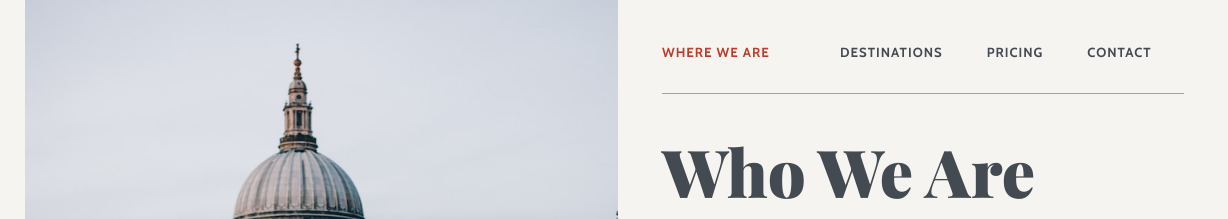
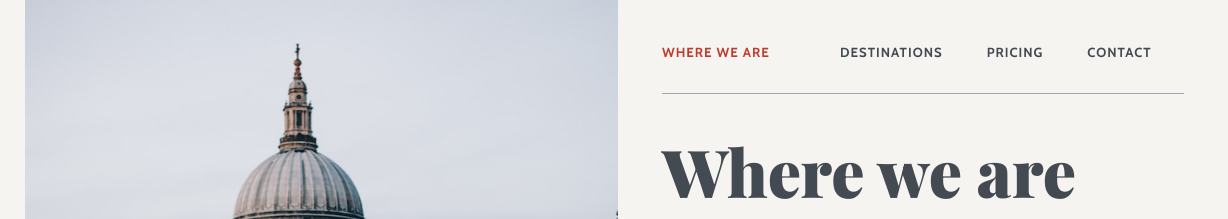
Before and after one commit to sangam790/webserver, a website: page index.html in a window 1280 px wide. Shown: the top 219 px of the page, 52-1280 px from the left. Drawn offline with nearby package versions, Linux system fonts and the light colour scheme.

Commit message:
Index file edited2time

```diff
--- a/index.html
+++ b/index.html
@@ -81,7 +81,7 @@
             </nav>
             <!-- Page Content -->
             <main class="content pt2 pb2">
-                <h2>Who We Are</h2>
+                <h2>Where we are</h2>
                 <p>Quid turpius quam sapientis vitam ex insipientium sermone pendere? Et non ex maxima parte de tota iudicabis? Videamus igitur sententias eorum, tum ad verba redeamus. Quae sequuntur igitur?</p>
                 <p>Ne tum quidem te respicies et cogitabis sibi quemque natum esse et suis voluptatibus? Et nunc quidem quod eam tuetur, ut de vite potissimum loquar, est id extrinsecus.</p>
                 <p>Videamus igitur sententias eorum?</p>
```
